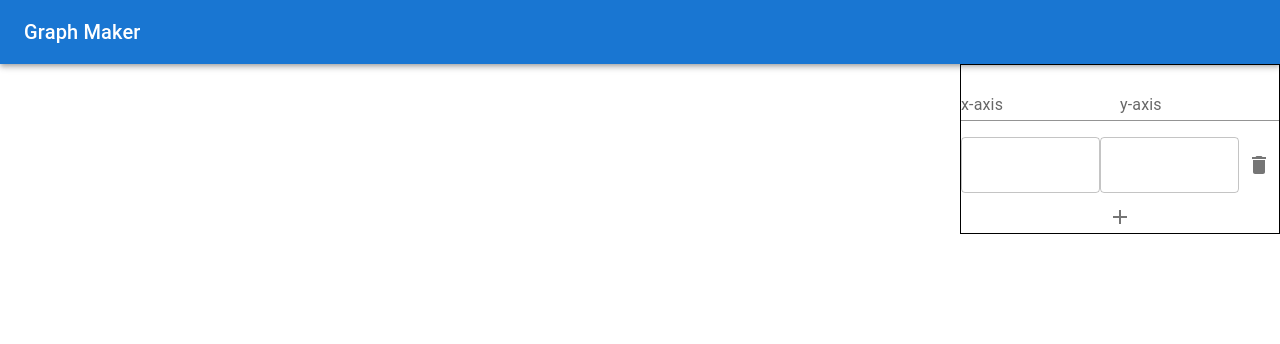
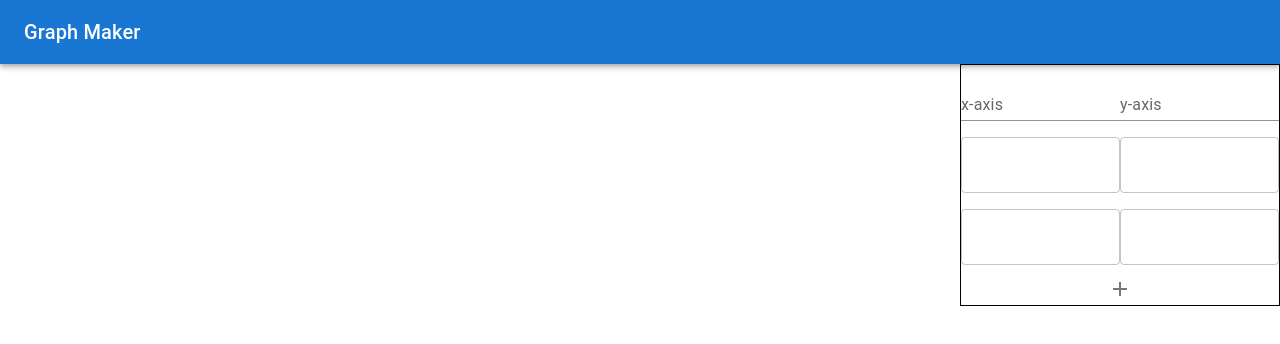
Before and after one commit to Skyrlon/graph-maker, a React (Create React App) app: page / in a window 1280 px wide. Shown: the top 344 px of the page. Built offline with nearby package versions, Linux system fonts and the light colour scheme.

Commit message:
Make number of pair of inputs at minimum of two

```diff
--- a/src/DataInputs.jsx
+++ b/src/DataInputs.jsx
@@ -18,6 +18,7 @@ const StyledDataInputs = styled(Box)`
 function DataInputs() {
   const [inputs, setInputs] = useState([
     { position: 0, firstInputValue: "", secondInputValue: "" },
+    { position: 1, firstInputValue: "", secondInputValue: "" },
   ]);
 
   const handleFirstInputChange = (e, position) => {
@@ -90,9 +91,11 @@ function DataInputs() {
             value={input.secondInputValue}
             onChange={(e) => handleSecondInputChange(e, input.position)}
           />
-          <IconButton onClick={() => deleteInput(input.position)}>
-            <Delete />
-          </IconButton>
+          {!(input.position === 0 || input.position === 1) && (
+            <IconButton onClick={() => deleteInput(input.position)}>
+              <Delete />
+            </IconButton>
+          )}
         </Box>
       ))}
       <IconButton onClick={addInput} sx={{ width: "2rem", height: "2rem" }}>
```
